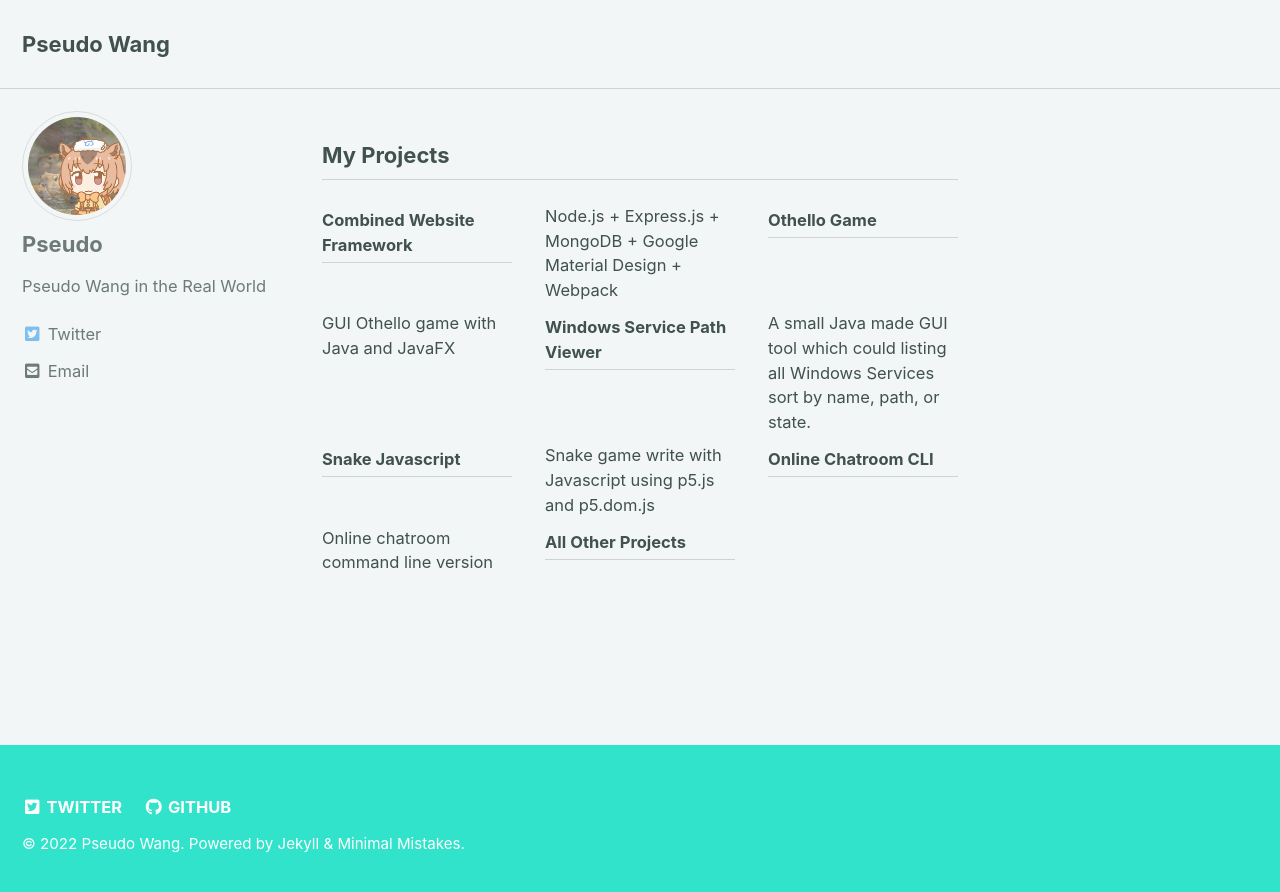
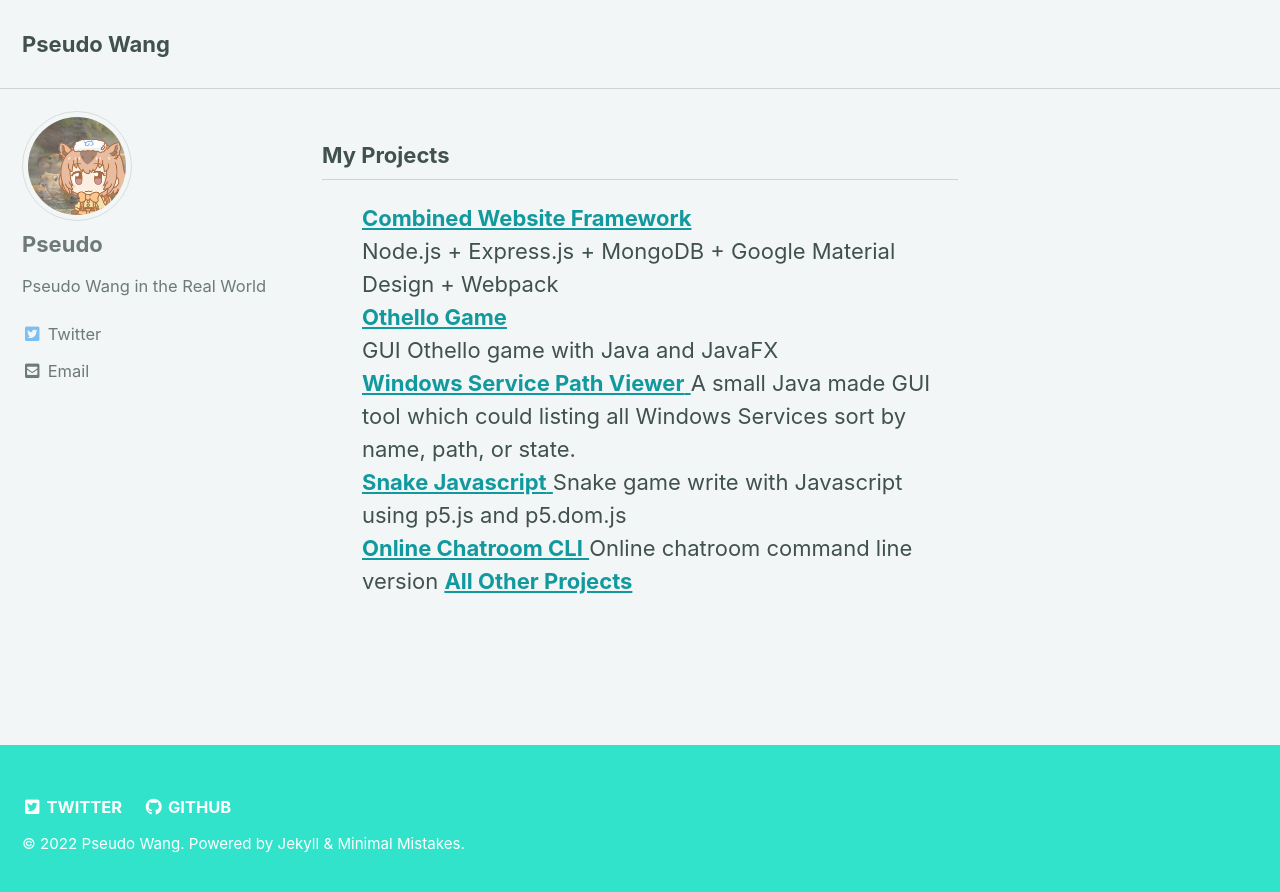
Before and after one commit to WuWaA/wuwaa.github.io, a Jekyll site: the page built from index.html, in a window 1280 px wide. Shown: the top 892 px of the page. Built offline with Jekyll 4.4.1, drawn with Linux system fonts in a browser that asks for light colours; cached includes are drawn as plain includes; the list of posts is cut into pages by our own code.

Commit message:
Test new style

```diff
--- a/_layouts/home.html
+++ b/_layouts/home.html
@@ -21,52 +21,48 @@ layout: archive
 </div> -->
 
 <!-- temporary presentation -->
-<ul class="taxonomy__index">
-  <li>
+<ul>
+  <div class="entries">
     <a href="https://github.com/WuWaA/Combined-Website-Framework">
       <strong>Combined Website Framework</strong>
     </a>
-  </li>
-  <li>
+    <br>
     <span>Node.js + Express.js + MongoDB + Google Material Design + Webpack</span>
-  </li>
-  <li>
+  </div>
+
+  <div class="entries">
     <a href="https://github.com/WuWaA/Othello-Game">
       <strong>Othello Game</strong>
     </a>
-  </li>
-  <li>
+    <br>
     <span>GUI Othello game with Java and JavaFX</span>
-  </li>
-  <li>
+  </div>
+
+  <div class="entries">
     <a href="https://github.com/WuWaA/Windows-Service-Path-Viewer">
       <strong>Windows Service Path Viewer</strong>
     </a>
-  </li>
-  <li>
     <span>A small Java made GUI tool which could listing all Windows Services sort by name, path, or state.</span>
-  </li>
-  <li>
+  </div>
+  <div class="entries">
     <a href="https://github.com/WuWaA/Snake-Javascript">
       <strong>Snake Javascript</strong>
     </a>
-  </li>
-  <li>
     <span>Snake game write with Javascript using p5.js and p5.dom.js</span>
-  </li>
-  <li>
+  </div>
+
   <a href="https://github.com/WuWaA/Online-Chatroom-CLI">
     <strong>Online Chatroom CLI</strong>
   </a>
-  </li>
-  <li>
+
+
   <span>Online chatroom command line version</span>
-  </li>
-  <li>
+
+
   <a href="https://github.com/WuWaA/">
     <strong>All Other Projects</strong>
   </a>
-  </li>
+
 </ul>
 
 <!-- {% include paginator.html %} -->
```
Lines whose indentation alone changed are shown as unchanged.
